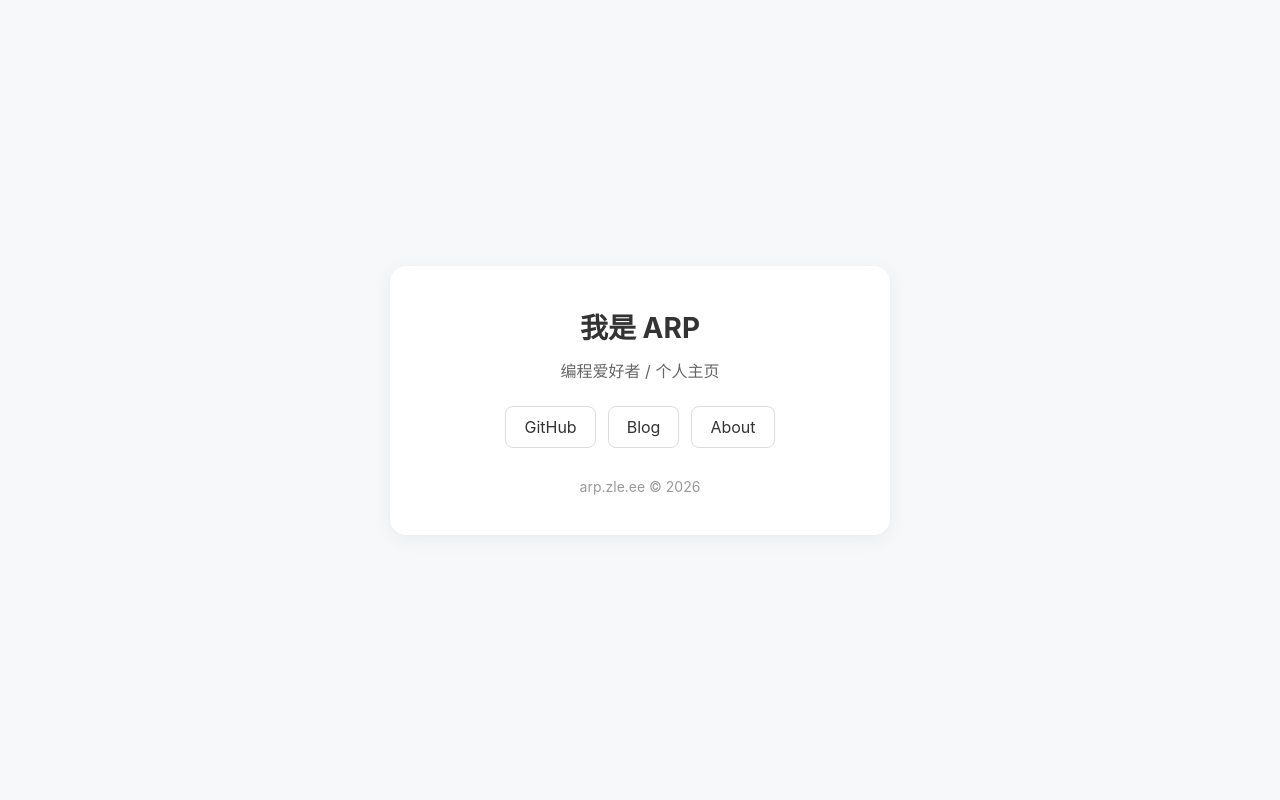
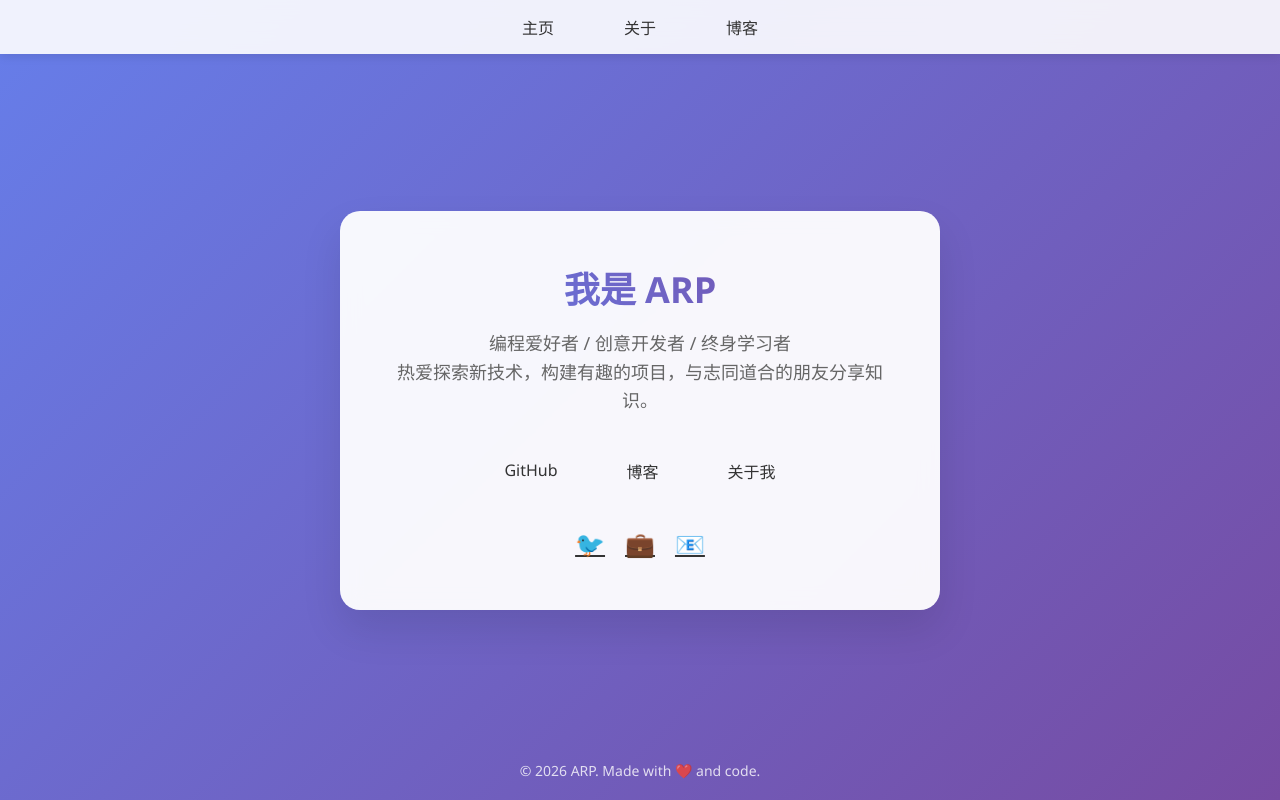
Before and after one commit to ArP1025/ArP1025.github.io, a plain HTML site: page index.html in a window 1280 px wide. Drawn offline with Linux system fonts and the light colour scheme.

Commit message:
Add files via upload

```diff
--- a/index.html
+++ b/index.html
@@ -5,27 +5,214 @@
   <meta name="viewport" content="width=device-width, initial-scale=1.0">
   <title>ARP 的个人主页</title>
   <style>
-    *{margin:0;padding:0;box-sizing:border-box}
-    body{font-family:-apple-system,BlinkMacSystemFont,Segoe UI,Roboto,sans-serif;background:#f7f8fa;display:flex;align-items:center;justify-content:center;height:100vh;color:#333}
-    .card{background:#fff;padding:40px;border-radius:16px;box-shadow:0 4px 20px rgba(0,0,0,.06);text-align:center;max-width:500px;width:90%}
-    h1{font-size:28px;margin-bottom:12px}
-    .bio{color:#666;margin-bottom:24px}
-    .links{display:flex;gap:12px;justify-content:center;flex-wrap:wrap}
-    .links a{padding:10px 18px;border:1px solid #ddd;border-radius:8px;text-decoration:none;color:#333}
-    .links a:hover{background:#f1f1f1}
-    .foot{margin-top:30px;font-size:14px;color:#999}
+    * {
+      margin: 0;
+      padding: 0;
+      box-sizing: border-box;
+    }
+    body {
+      font-family: 'Segoe UI', Tahoma, Geneva, Verdana, sans-serif;
+      background: linear-gradient(135deg, #667eea 0%, #764ba2 100%);
+      color: #333;
+      min-height: 100vh;
+      display: flex;
+      flex-direction: column;
+      align-items: center;
+      justify-content: center;
+      padding: 20px;
+    }
+    header {
+      position: fixed;
+      top: 0;
+      width: 100%;
+      background: rgba(255, 255, 255, 0.9);
+      backdrop-filter: blur(10px);
+      padding: 15px 0;
+      z-index: 1000;
+      box-shadow: 0 2px 10px rgba(0, 0, 0, 0.1);
+    }
+    nav ul {
+      list-style: none;
+      display: flex;
+      justify-content: center;
+      gap: 30px;
+    }
+    nav a {
+      text-decoration: none;
+      color: #333;
+      font-weight: 500;
+      padding: 10px 20px;
+      border-radius: 25px;
+      transition: all 0.3s ease;
+      position: relative;
+    }
+    nav a:hover {
+      background: linear-gradient(45deg, #ff6b6b, #4ecdc4);
+      color: white;
+      transform: translateY(-2px);
+      box-shadow: 0 4px 15px rgba(0, 0, 0, 0.2);
+    }
+    main {
+      flex: 1;
+      display: flex;
+      align-items: center;
+      justify-content: center;
+      padding-top: 80px;
+    }
+    .card {
+      background: rgba(255, 255, 255, 0.95);
+      padding: 50px;
+      border-radius: 20px;
+      box-shadow: 0 20px 40px rgba(0, 0, 0, 0.1);
+      text-align: center;
+      max-width: 600px;
+      width: 100%;
+      animation: fadeInUp 1s ease-out;
+      backdrop-filter: blur(10px);
+    }
+    @keyframes fadeInUp {
+      from {
+        opacity: 0;
+        transform: translateY(30px);
+      }
+      to {
+        opacity: 1;
+        transform: translateY(0);
+      }
+    }
+    h1 {
+      font-size: 36px;
+      margin-bottom: 15px;
+      background: linear-gradient(45deg, #667eea, #764ba2);
+      -webkit-background-clip: text;
+      -webkit-text-fill-color: transparent;
+      background-clip: text;
+    }
+    .bio {
+      color: #666;
+      margin-bottom: 30px;
+      font-size: 18px;
+      line-height: 1.6;
+    }
+    .links {
+      display: flex;
+      gap: 15px;
+      justify-content: center;
+      flex-wrap: wrap;
+      margin-bottom: 30px;
+    }
+    .links a {
+      padding: 12px 25px;
+      border: 2px solid transparent;
+      border-radius: 30px;
+      text-decoration: none;
+      color: #333;
+      font-weight: 500;
+      transition: all 0.3s ease;
+      position: relative;
+      overflow: hidden;
+    }
+    .links a::before {
+      content: '';
+      position: absolute;
+      top: 0;
+      left: -100%;
+      width: 100%;
+      height: 100%;
+      background: linear-gradient(90deg, transparent, rgba(255, 255, 255, 0.2), transparent);
+      transition: left 0.5s;
+    }
+    .links a:hover::before {
+      left: 100%;
+    }
+    .links a:hover {
+      border-color: #667eea;
+      background: rgba(102, 126, 234, 0.1);
+      transform: translateY(-3px);
+      box-shadow: 0 8px 25px rgba(102, 126, 234, 0.3);
+    }
+    footer {
+      margin-top: 40px;
+      text-align: center;
+      color: rgba(255, 255, 255, 0.8);
+      font-size: 14px;
+    }
+    .social-icons {
+      display: flex;
+      justify-content: center;
+      gap: 20px;
+      margin-top: 20px;
+    }
+    .social-icons a {
+      color: #333;
+      font-size: 24px;
+      transition: all 0.3s ease;
+    }
+    .social-icons a:hover {
+      color: #667eea;
+      transform: scale(1.2);
+    }
+    @media (max-width: 768px) {
+      nav ul {
+        flex-direction: column;
+        gap: 10px;
+      }
+      .card {
+        padding: 30px;
+        margin: 20px;
+      }
+      h1 {
+        font-size: 28px;
+      }
+      .links {
+        flex-direction: column;
+        align-items: center;
+      }
+    }
   </style>
 </head>
 <body>
-  <div class="card">
-    <h1>我是 ARP</h1>
-    <p class="bio">编程爱好者 / 个人主页</p>
-    <div class="links">
-      <a href="https://github.com">GitHub</a>
-      <a href="#">Blog</a>
-      <a href="#">About</a>
+  <header>
+    <nav>
+      <ul>
+        <li><a href="index.html">主页</a></li>
+        <li><a href="about.html">关于</a></li>
+        <li><a href="blog.html">博客</a></li>
+      </ul>
+    </nav>
+  </header>
+  <main>
+    <div class="card">
+      <h1>我是 ARP</h1>
+      <p class="bio">编程爱好者 / 创意开发者 / 终身学习者<br>热爱探索新技术，构建有趣的项目，与志同道合的朋友分享知识。</p>
+      <div class="links">
+        <a href="https://github.com">GitHub</a>
+        <a href="blog.html">博客</a>
+        <a href="about.html">关于我</a>
+      </div>
+      <div class="social-icons">
+        <a href="#" title="Twitter">🐦</a>
+        <a href="#" title="LinkedIn">💼</a>
+        <a href="#" title="Email">📧</a>
+      </div>
     </div>
-    <div class="foot">arp.zle.ee © 2026</div>
-  </div>
+  </main>
+  <footer>
+    <div class="foot">© 2026 ARP. Made with ❤️ and code.</div>
+  </footer>
+  <script>
+    // 添加一些简单的交互效果
+    document.addEventListener('DOMContentLoaded', function() {
+      const links = document.querySelectorAll('.links a');
+      links.forEach(link => {
+        link.addEventListener('mouseenter', function() {
+          this.style.animation = 'pulse 0.6s ease-in-out';
+        });
+        link.addEventListener('mouseleave', function() {
+          this.style.animation = '';
+        });
+      });
+    });
+  </script>
 </body>
 </html>
--- /dev/null
+++ b/script.js
@@ -0,0 +1,2 @@
+// JavaScript for personal website
+console.log("Welcome to ARP's personal website!");
--- /dev/null
+++ b/style.css
@@ -0,0 +1,15 @@
+*{margin:0;padding:0;box-sizing:border-box}
+body{font-family:-apple-system,BlinkMacSystemFont,Segoe UI,Roboto,sans-serif;background:#f7f8fa;color:#333;display:flex;flex-direction:column;min-height:100vh}
+header{background:#fff;padding:20px 0;border-bottom:1px solid #ddd}
+nav ul{list-style:none;display:flex;justify-content:center;gap:20px}
+nav a{text-decoration:none;color:#333;padding:10px 15px;border-radius:8px}
+nav a:hover{background:#f1f1f1}
+main{flex:1;display:flex;align-items:center;justify-content:center;padding:20px}
+.card{background:#fff;padding:40px;border-radius:16px;box-shadow:0 4px 20px rgba(0,0,0,.06);text-align:center;max-width:500px;width:90%}
+h1{font-size:28px;margin-bottom:12px}
+.bio{color:#666;margin-bottom:24px}
+.links{display:flex;gap:12px;justify-content:center;flex-wrap:wrap}
+.links a{padding:10px 18px;border:1px solid #ddd;border-radius:8px;text-decoration:none;color:#333}
+.links a:hover{background:#f1f1f1}
+footer{background:#fff;padding:20px 0;border-top:1px solid #ddd;text-align:center}
+.foot{font-size:14px;color:#999}
```
